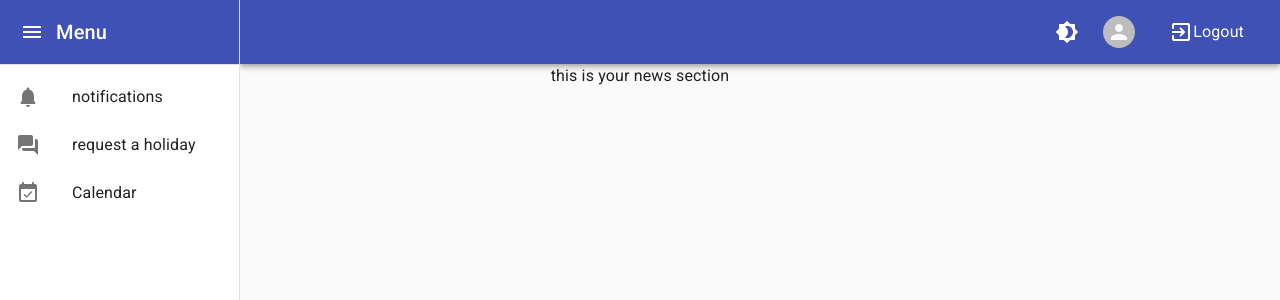
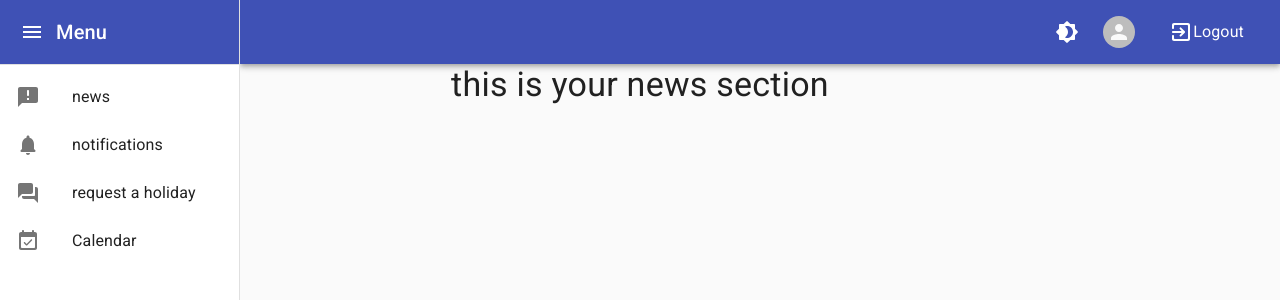
Before and after one commit to S0URON/astrolab-rh-front, a React (Create React App) app: page /home/news in a window 1280 px wide. Before the commit this address led to /home. Shown: the top 300 px of the page. Built offline with nearby package versions, Linux system fonts and the light colour scheme; no server answers; sample sign-in values are in the browser's storage.

Commit message:
added news route

```diff
--- a/src/components/AppContainer.js
+++ b/src/components/AppContainer.js
@@ -29,7 +29,7 @@ const AppContainer = () => {
             <ThemeProvider theme={Theme}>
                 <CssBaseline />
                 <Router>
-                <Redirect to="/home"/>
+                <Redirect to="/home/news"/>
                     <UserProvider >
                         <HolidayProvider>
                             <PrivateRoute path='/home' component={Home} setTheme={setTheme} theme={theme} requestedHolidays={requestedHolidays}/>
--- a/src/components/Holiday.js
+++ b/src/components/Holiday.js
@@ -37,8 +37,8 @@ const useStyles = makeStyles((theme) => ({
 }));
 
 const Holiday = () => {
+    // eslint-disable-next-line
     const history = useHistory()
-    // eslint-disable-next-line
     const { socket } = useContext(SocketContext)
     const [label, setLabel] = useState();
     const [startDate, setStartDate] = useState()
--- a/src/components/Home.js
+++ b/src/components/Home.js
@@ -1,6 +1,6 @@
 import { alpha, makeStyles } from '@material-ui/core/styles';
 import { Drawer, ListItem, List, Divider, ListItemText, Avatar, IconButton, Typography, Toolbar, AppBar, Badge, ListItemIcon } from '@material-ui/core';
-import { BrowserRouter as Router, Link as RouterLink, useHistory, Redirect } from 'react-router-dom';
+import { Link as RouterLink, useHistory } from 'react-router-dom';
 import MenuIcon from '@material-ui/icons/Menu';
 import AddCircleRoundedIcon from '@material-ui/icons/AddCircleRounded';
 import NotificationsRoundedIcon from '@material-ui/icons/NotificationsRounded';
@@ -8,6 +8,7 @@ import EventAvailableRoundedIcon from '@material-ui/icons/EventAvailableRounded'
 import QuestionAnswerRoundedIcon from '@material-ui/icons/QuestionAnswerRounded';
 import Brightness4RoundedIcon from '@material-ui/icons/Brightness4Rounded';
 import ExitToAppRoundedIcon from '@material-ui/icons/ExitToAppRounded';
+import AnnouncementRoundedIcon from '@material-ui/icons/AnnouncementRounded';
 import Profile from './Profile';
 import Notifications from './Notifications';
 import EditEmployee from './EditEmployee';
@@ -108,7 +109,7 @@ const useStyles = makeStyles((theme) => ({
     width: `calc(100% - ${drawerWidth}px)`,
     marginLeft: drawerWidth,
   },
-  small : {
+  small: {
     width: theme.spacing(4),
     height: theme.spacing(4),
   }
@@ -138,7 +139,7 @@ export default function Home({ setTheme, theme, requestedHolidays }) {
 
   const changetheme = () => {
     //theme === 'light' ? setTheme("dark") : setTheme("light")
-    switch(theme){
+    switch (theme) {
       case 'light':
         setTheme("dark")
         localStorage.setItem("theme", "dark")
@@ -159,7 +160,7 @@ export default function Home({ setTheme, theme, requestedHolidays }) {
               <Brightness4RoundedIcon />
             </IconButton>
             <IconButton color="inherit" component={RouterLink} to='/home/profile'>
-                <Avatar alt="placeholder" src={profile?.profileImg}   className={classes.small}/>
+              <Avatar alt="placeholder" src={profile?.profileImg} className={classes.small} />
               <Typography style={{ margin: "0 5px" }}>{profile?.firstName} {profile?.lastName}</Typography>
             </IconButton>
             <IconButton color="inherit" onClick={logout}>
@@ -180,7 +181,8 @@ export default function Home({ setTheme, theme, requestedHolidays }) {
         </div>
         <Divider />
         <List>
-            {[{ text: 'notifications', link: '/home/notifications', icon: (<Badge badgeContent={requestedHolidays?.filter((holiday) => holiday.requestedHoliday.thereIsARequest === true).length === 0 ? holidays?.filter((holiday) => holiday.requestedHoliday.thereIsARequest === true).length : requestedHolidays?.filter((holiday) => holiday.requestedHoliday.thereIsARequest === true).length} color="secondary" ><NotificationsRoundedIcon /></Badge>) },
+          {[{ text: 'news', link: '/home/news', icon: (<AnnouncementRoundedIcon />) },
+          { text: 'notifications', link: '/home/notifications', icon: (<Badge badgeContent={requestedHolidays?.filter((holiday) => holiday.requestedHoliday.thereIsARequest === true).length === 0 ? holidays?.filter((holiday) => holiday.requestedHoliday.thereIsARequest === true).length : requestedHolidays?.filter((holiday) => holiday.requestedHoliday.thereIsARequest === true).length} color="secondary" ><NotificationsRoundedIcon /></Badge>) },
           { text: 'request a holiday', link: '/home/holidays', icon: (<QuestionAnswerRoundedIcon />) },
           { text: 'Calendar', link: '/home/calendar', icon: (<EventAvailableRoundedIcon />) }].map((el) => (
             <ListItem button key={el.text} component={RouterLink} to={el.link}>
@@ -195,11 +197,11 @@ export default function Home({ setTheme, theme, requestedHolidays }) {
             </ListItem> : <></>}
         </List>
       </Drawer>
-        <News/>
-        <PrivateRoute path="/home/profile" component={Profile} exact/>
+      <PrivateRoute path="/home/news" component={News} exact />
+      <PrivateRoute path="/home/profile" component={Profile} exact />
       <AdminRoute path="/home/employees" component={EditEmployee} />
       <PrivateRoute path="/home/holidays" component={Holiday} />
-        <PrivateRoute path="/home/notifications" component={Notifications} exact requestedHolidays={requestedHolidays}/>
+      <PrivateRoute path="/home/notifications" component={Notifications} exact requestedHolidays={requestedHolidays} />
       <PrivateRoute path="/home/calendar" component={Calendar} />
     </div>
   );
--- a/src/components/News.js
+++ b/src/components/News.js
@@ -3,7 +3,7 @@ import { Typography } from "@material-ui/core"
 const News = () => {
     return (
         <div>
-            <Typography>this is your news section</Typography>
+            <Typography variant="h4">this is your news section</Typography>
         </div>
     )
 }
--- a/src/components/SignIn.js
+++ b/src/components/SignIn.js
@@ -70,7 +70,7 @@ export default function SignIn() {
     if (data.user) {
       setProfile(data.user);
       localStorage.setItem('token', data.token);
-      history.push('/home');
+      history.push('/home/news');
     } else {
       setloginErr(errorHandler(data.error))
     }
```
Also changed, not shown: src/lib/UserContext.js. Lines whose indentation alone changed are shown as unchanged.
